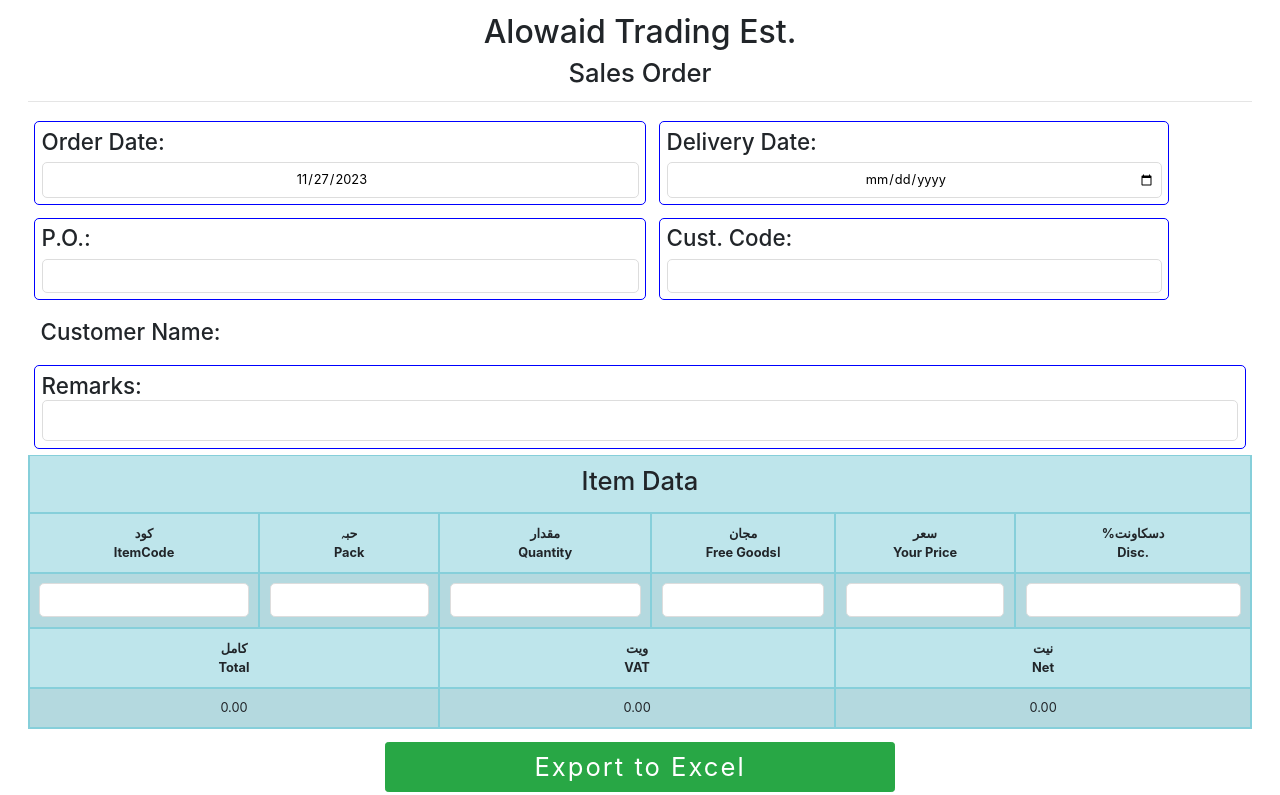
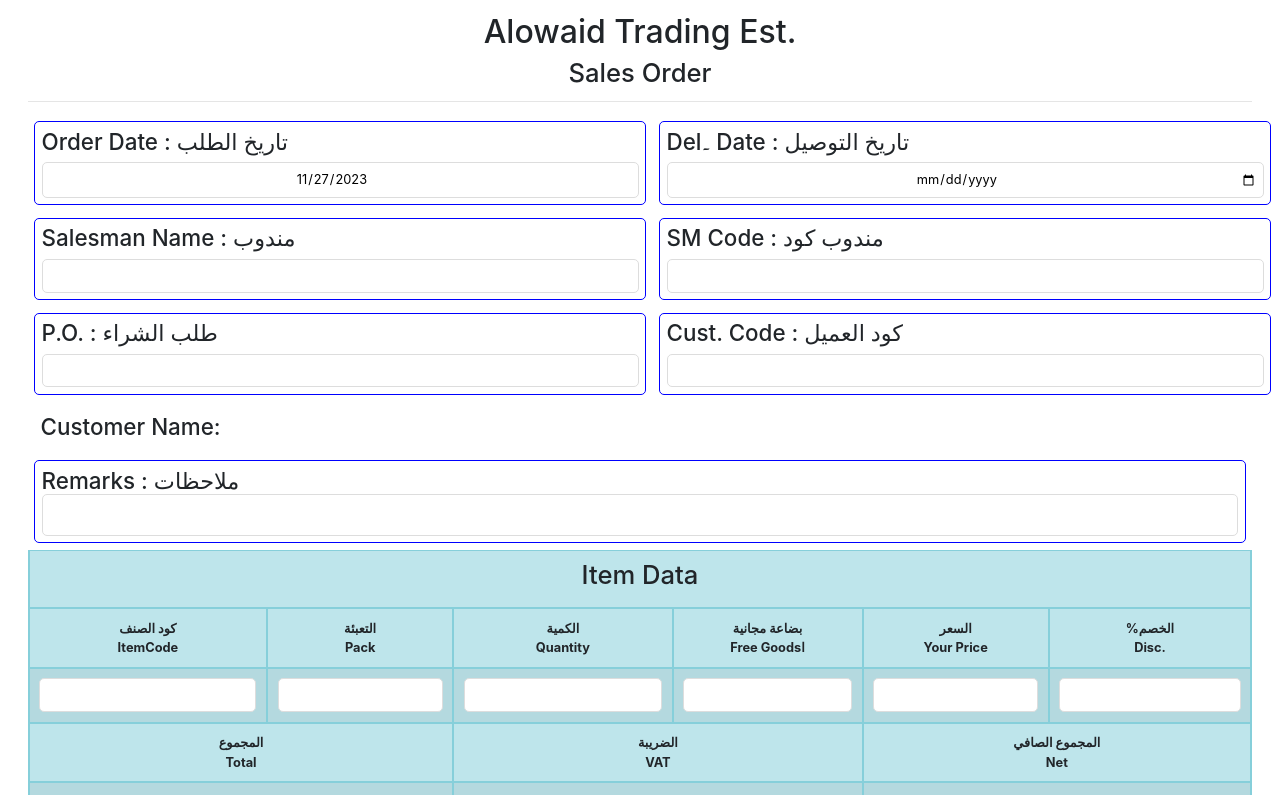
Before and after one commit to DilsherB/sales-order-app, a React (Create React App) app: page / in a window 1280 px wide. Shown: the top 795 px of the page. Built offline with nearby package versions, Linux system fonts and the light colour scheme; the HTML template or start-up script is replaced by a standard one.

Commit message:
arabic titles added.

```diff
--- a/src/components/SalesOrder.js
+++ b/src/components/SalesOrder.js
@@ -216,11 +216,11 @@
         </div>
         <div className="d-flex">
           <div className="col-6 oneUnit">
-            <h3>Order Date: &nbsp;</h3>
+            <h3>Order Date : تاريخ الطلب</h3>
             <input type="date" value={currentDate} readOnly />
           </div>
-          <div className="col-5 oneUnit">
-            <h3>Delivery Date: &nbsp;</h3>
+          <div className="col-6 oneUnit">
+            <h3>Del۔ Date : تاريخ التوصيل</h3>
             <input
               type="date"
               value={deliveryDate}
@@ -230,15 +230,31 @@
         </div>
         <div className="d-flex">
           <div className="col-6 oneUnit">
-            <h3>P.O.: &nbsp;</h3>
+            <h3>Salesman Name : مندوب</h3>
+            <input
+              type="text"
+              onChange={(e) => e.target.value}
+            />
+          </div>
+          <div className="col-6 oneUnit">
+            <h3>SM Code : مندوب کود</h3>
+            <input
+              type="text"
+              onChange={(e) => e.target.value}
+            />
+          </div>
+        </div>
+        <div className="d-flex">
+          <div className="col-6 oneUnit">
+            <h3>P.O. : طلب الشراء</h3>
             <input
               type="text"
               value={po}
               onChange={(e) => setPo(e.target.value)}
             />
           </div>
-          <div className="col-5 oneUnit">
-            <h3>Cust. Code: &nbsp;</h3>
+          <div className="col-6 oneUnit">
+            <h3>Cust. Code : كود العميل</h3>
             <input
               type="text"
               id="customerCode"
@@ -253,7 +269,7 @@
           Customer Name: <i style={{ color: "blue" }}>{name}</i>
         </h3>
         <h3 className="oneUnit">
-          Remarks:{" "}
+          Remarks : ملاحظات
           <input
             type="text"
             value={rem}
@@ -269,27 +285,27 @@
             </tr>
             <tr>
               <th>
-                کود <br />
+              كود الصنف <br />
                 ItemCode
               </th>
               <th>
-                حبہ <br />
+              التعبئة <br />
                 Pack
               </th>
               <th>
-                مقدار <br />
+              الكمية <br />
                 Quantity
               </th>
               <th>
-                مجان <br />
+              بضاعة مجانية <br />
                 Free Goodsا
               </th>
               <th hidden>
-                سعر <br />
+              السعر <br />
                 Unit Price
               </th>
               <th>
-                سعر <br />
+              السعر <br />
                 Your Price
               </th>
               <th hidden>
@@ -297,7 +313,7 @@
                 Price Diff
               </th>
               <th>
-                %دسکاونت <br />
+                %الخصم <br />
                 Disc.{" "}
               </th>
               <th hidden>Amount</th>
@@ -402,15 +418,15 @@
             ))}
             <tr>
               <th colSpan={2}>
-                کامل <br />
+              المجموع <br />
                 Total
               </th>
               <th colSpan={2}>
-                ویت <br />
+              الضريبة <br />
                 VAT
               </th>
               <th colSpan={2}>
-                نیت <br />
+              المجموع الصافي <br />
                 Net
               </th>
             </tr>
@@ -424,12 +440,12 @@
           </tbody>
         </table>
         <div className="d-flex justify-content-center">
-          <button onClick={exportToExcel} className="btn btn-success col-5">
-            Export to Excel
+          <button onClick={exportToExcel} className="btn btn-success col-12">
+            Export to Excel تحويل الى اكسل
           </button>
         </div>
       </form>
-      <h1 className="text-center mt-5">Items information</h1>
+      <h1 className="text-center mt-5">Items information وصف الصنف</h1>
       <div className="container-fluid d-flex justify-content-around mb-2">
         <img src={arixlogo} alt="ARIX" onClick={handleShowArix} />
         <img src={dunilogo} alt="DUNI" onClick={handleShowDuni} />
```
